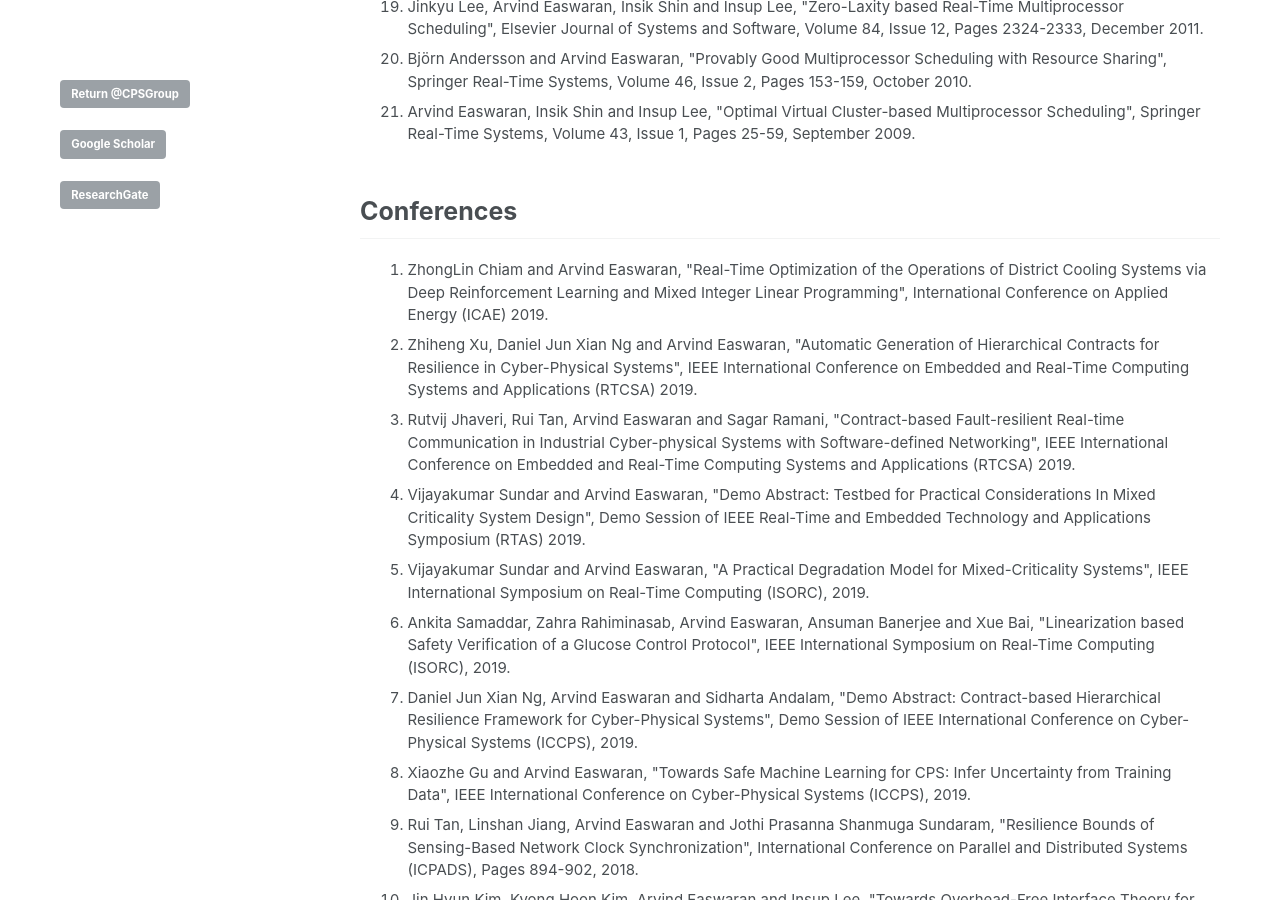
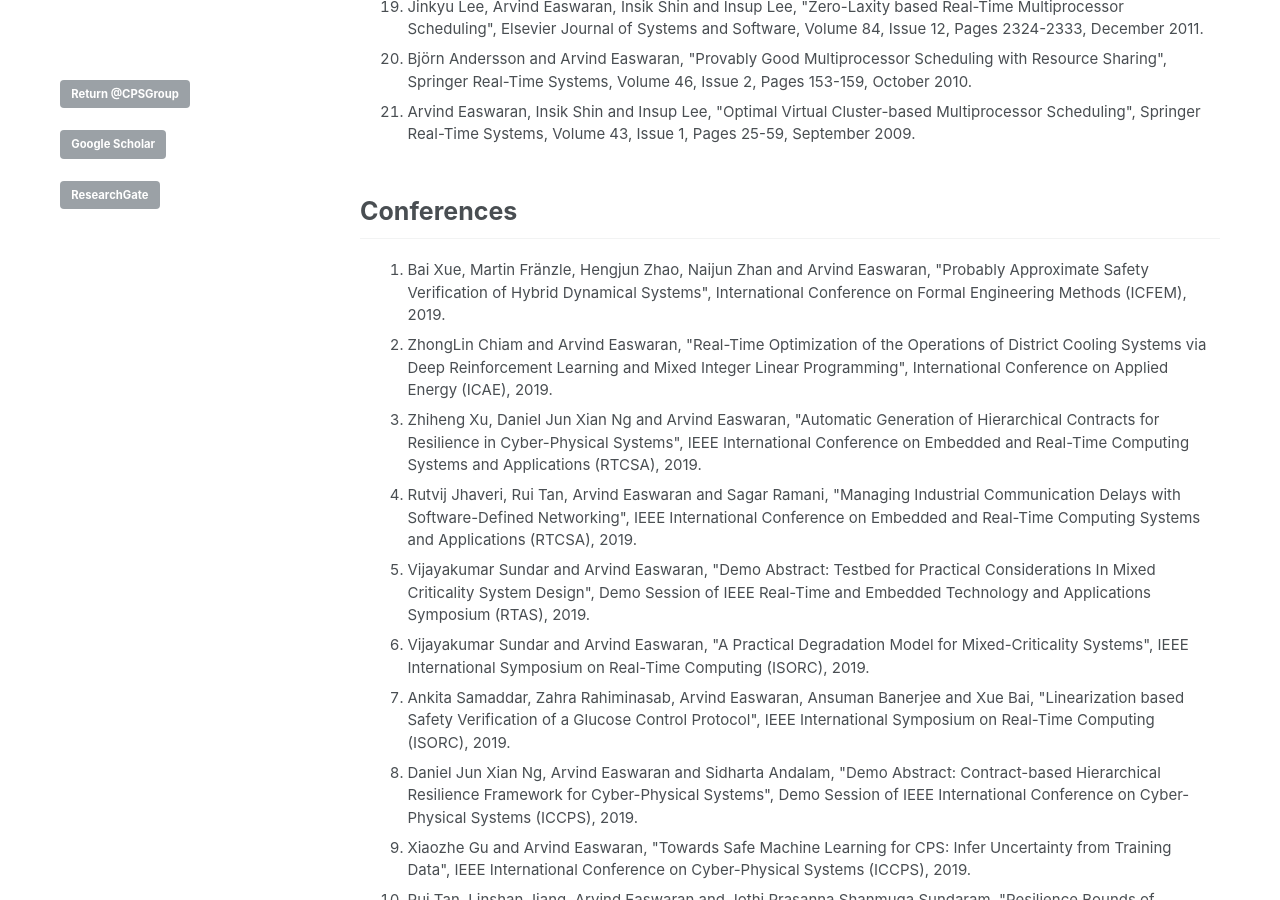
Before and after one commit to CPS-research-group/CPS-research-group.github.io, a Jekyll site: the page built from _pages/research_profile.md, in a window 1280 px wide and 900 px high, scrolled down 1463 px. Built offline with Jekyll 4.4.1, drawn with Linux system fonts in a browser that asks for light colours.

Commit message:
Updates.

```diff
--- a/_pages/research_profile.md
+++ b/_pages/research_profile.md
@@ -48,10 +48,11 @@
 
 ## Conferences
    <ol>
-			<li class="a">ZhongLin Chiam and Arvind Easwaran, "Real-Time Optimization of the Operations of District Cooling Systems via Deep Reinforcement Learning and Mixed Integer Linear Programming", International Conference on Applied Energy (ICAE) 2019.</li>
-			<li class="a">Zhiheng Xu, Daniel Jun Xian Ng and Arvind Easwaran, "Automatic Generation of Hierarchical Contracts for Resilience in Cyber-Physical Systems", IEEE International Conference on Embedded and Real-Time Computing Systems and Applications (RTCSA) 2019.</li>
-			<li class="a">Rutvij Jhaveri, Rui Tan, Arvind Easwaran and Sagar Ramani, "Contract-based Fault-resilient Real-time Communication in Industrial Cyber-physical Systems with Software-defined Networking", IEEE International Conference on Embedded and Real-Time Computing Systems and Applications (RTCSA) 2019.</li>
-			<li class="a">Vijayakumar Sundar and Arvind Easwaran, "Demo Abstract: Testbed for Practical Considerations In Mixed Criticality System Design", Demo Session of IEEE Real-Time and Embedded Technology and Applications Symposium (RTAS) 2019.</li>
+			<li class="a">Bai Xue, Martin Fr&auml;nzle, Hengjun Zhao, Naijun Zhan and Arvind Easwaran, "Probably Approximate Safety Verification of Hybrid Dynamical Systems", International Conference on Formal Engineering Methods (ICFEM), 2019.</li>
+			<li class="a">ZhongLin Chiam and Arvind Easwaran, "Real-Time Optimization of the Operations of District Cooling Systems via Deep Reinforcement Learning and Mixed Integer Linear Programming", International Conference on Applied Energy (ICAE), 2019.</li>
+			<li class="a">Zhiheng Xu, Daniel Jun Xian Ng and Arvind Easwaran, "Automatic Generation of Hierarchical Contracts for Resilience in Cyber-Physical Systems", IEEE International Conference on Embedded and Real-Time Computing Systems and Applications (RTCSA), 2019.</li>
+			<li class="a">Rutvij Jhaveri, Rui Tan, Arvind Easwaran and Sagar Ramani, "Managing Industrial Communication Delays with Software-Defined Networking", IEEE International Conference on Embedded and Real-Time Computing Systems and Applications (RTCSA), 2019.</li>
+			<li class="a">Vijayakumar Sundar and Arvind Easwaran, "Demo Abstract: Testbed for Practical Considerations In Mixed Criticality System Design", Demo Session of IEEE Real-Time and Embedded Technology and Applications Symposium (RTAS), 2019.</li>
      		        <li class="a">Vijayakumar Sundar and Arvind Easwaran, "A Practical Degradation Model for Mixed-Criticality Systems", IEEE International Symposium on Real-Time Computing (ISORC), 2019.</li>
      		        <li class="a">Ankita Samaddar, Zahra Rahiminasab, Arvind Easwaran, Ansuman Banerjee and Xue Bai, "Linearization based Safety Verification of a Glucose Control Protocol", IEEE International Symposium on Real-Time Computing (ISORC), 2019.</li>
 <li class="a">Daniel Jun Xian Ng, Arvind Easwaran and Sidharta Andalam, "Demo Abstract: Contract-based Hierarchical Resilience Framework for Cyber-Physical Systems", Demo Session of IEEE International Conference on Cyber-Physical Systems (ICCPS), 2019.</li>
```
